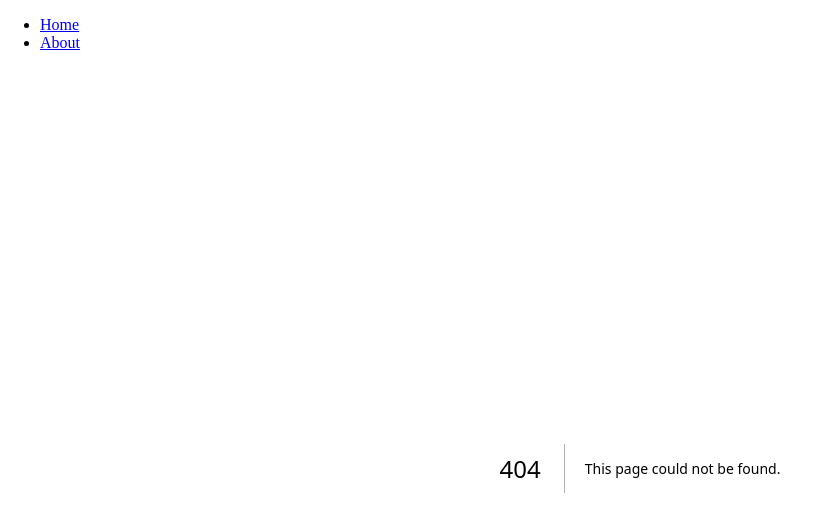
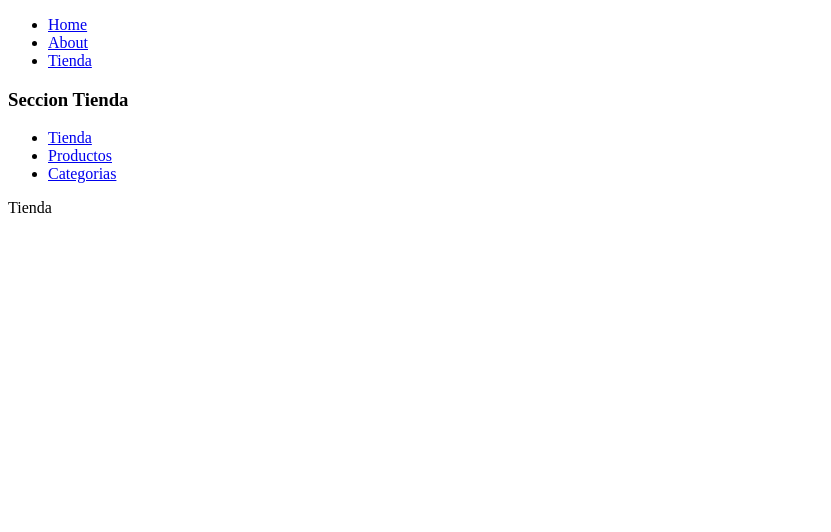
Before and after one commit to SkivaDev/nextjs-practice-, a Next.js app: page /tienda in a window 1280 px wide. Before the commit this address had no page. Shown: the top 532 px of the page, without its empty margins (0-831 px from the left). Built offline with nearby package versions, Linux system fonts and the light colour scheme.

Commit message:
feat: :sparkles: layout

```diff
--- /dev/null
+++ b/app/tienda/layout.js
@@ -0,0 +1,27 @@
+import React from 'react'
+import Link from 'next/link'
+
+function TiendaLayout({ children }) {
+  return (
+    <>
+      <h3>Seccion Tienda</h3>
+
+      <nav>
+        <ul>
+          <li>
+            <Link href="/tienda">Tienda</Link>
+          </li>
+          <li>
+            <Link href="/tienda/productos">Productos</Link>
+          </li>
+          <li>
+            <Link href="/tienda/categorias">Categorias</Link>
+          </li>
+        </ul>
+      </nav>
+      {children}
+    </>
+  )
+}
+
+export default TiendaLayout
--- /dev/null
+++ b/app/tienda/page.jsx
@@ -0,0 +1,9 @@
+import React from 'react'
+
+function page() {
+  return (
+    <div>Tienda</div>
+  )
+}
+
+export default page
--- a/components/Navbar.jsx
+++ b/components/Navbar.jsx
@@ -11,6 +11,9 @@ function Navbar() {
         <li>
           <Link href="/about">About</Link>
         </li>
+        <li>
+          <Link href="/tienda">Tienda</Link>
+        </li>
       </ul>
     </nav>
   );
```
Also changed, not shown: app/tienda/categorias/page.jsx (added, +9 -0 lines), app/tienda/productos/page.jsx (added, +9 -0 lines).
